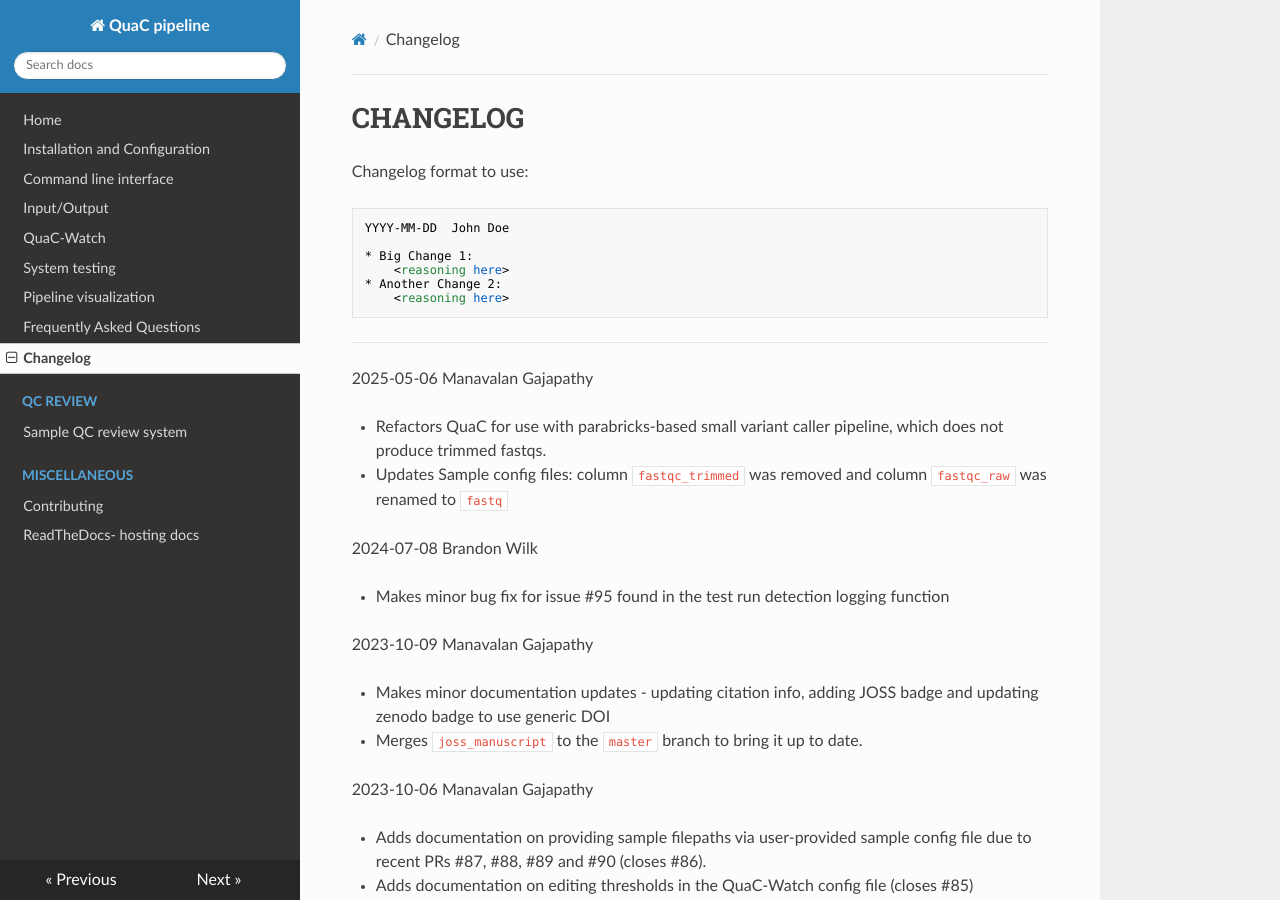
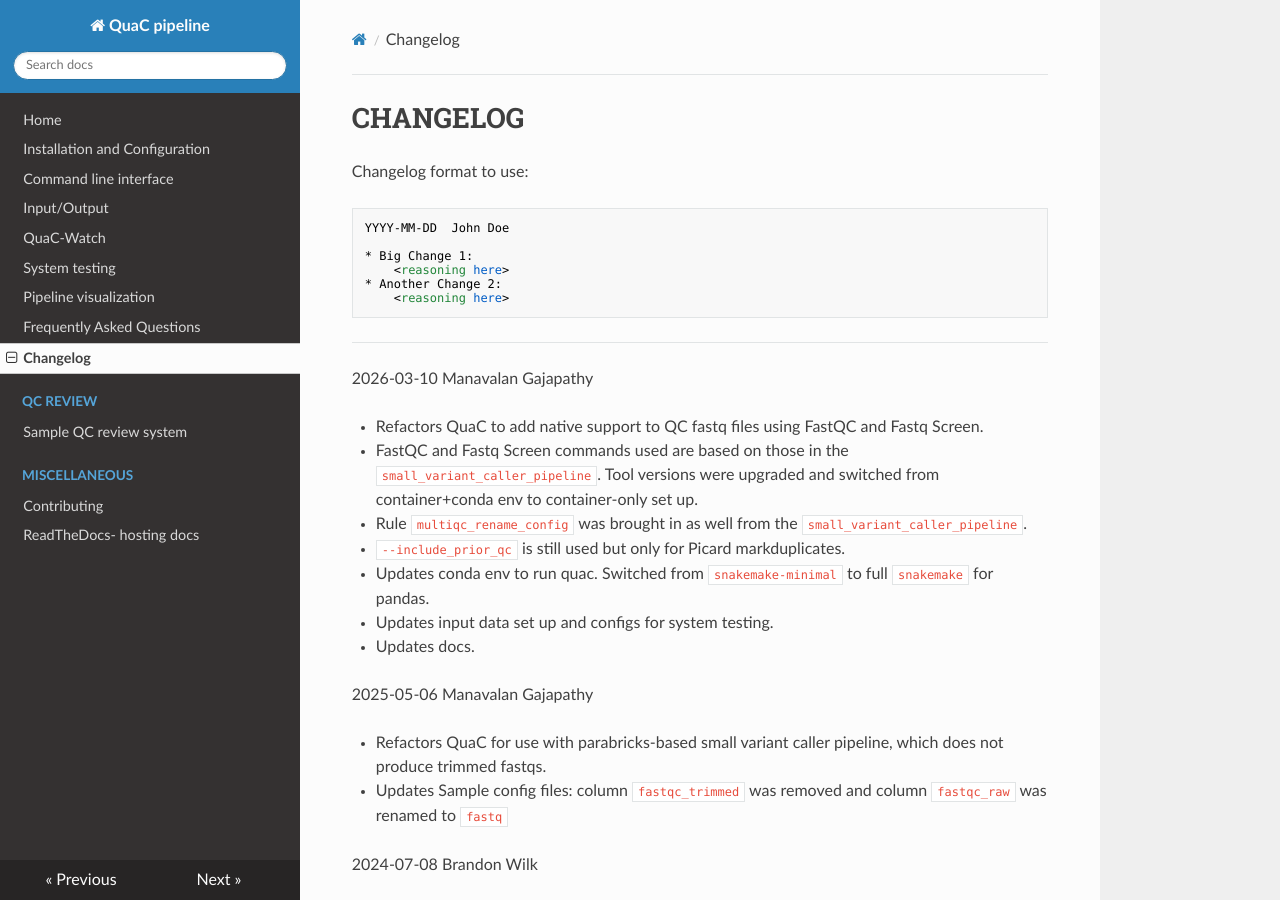
Before and after one commit to uab-cgds-worthey/quac, an MkDocs documentation site: the page built from docs/Changelog.md, in a window 1280 px wide and 900 px high. Built offline with MkDocs 1.6.1, drawn with Linux system fonts in a browser that asks for light colours; nearby versions of some CDN libraries.

Commit message:
updates changelog

````diff
--- a/docs/Changelog.md
+++ b/docs/Changelog.md
@@ -11,6 +11,18 @@ YYYY-MM-DD  John Doe
     <reasoning here>
 ```
 ---
+
+2026-03-10  Manavalan Gajapathy
+
+- Refactors QuaC to add native support to QC fastq files using FastQC and Fastq Screen.
+  - FastQC and Fastq Screen commands used are based on those in the `small_variant_caller_pipeline`. Tool versions were
+    upgraded and switched from container+conda env to container-only set up.
+- Rule `multiqc_rename_config` was brought in as well from the `small_variant_caller_pipeline`.
+- `--include_prior_qc` is still used but only for Picard markduplicates.
+- Updates conda env to run quac. Switched from `snakemake-minimal` to full `snakemake` for pandas.
+- Updates input data set up and configs for system testing.
+- Updates docs.
+
 
 2025-05-06  Manavalan Gajapathy
 
````
